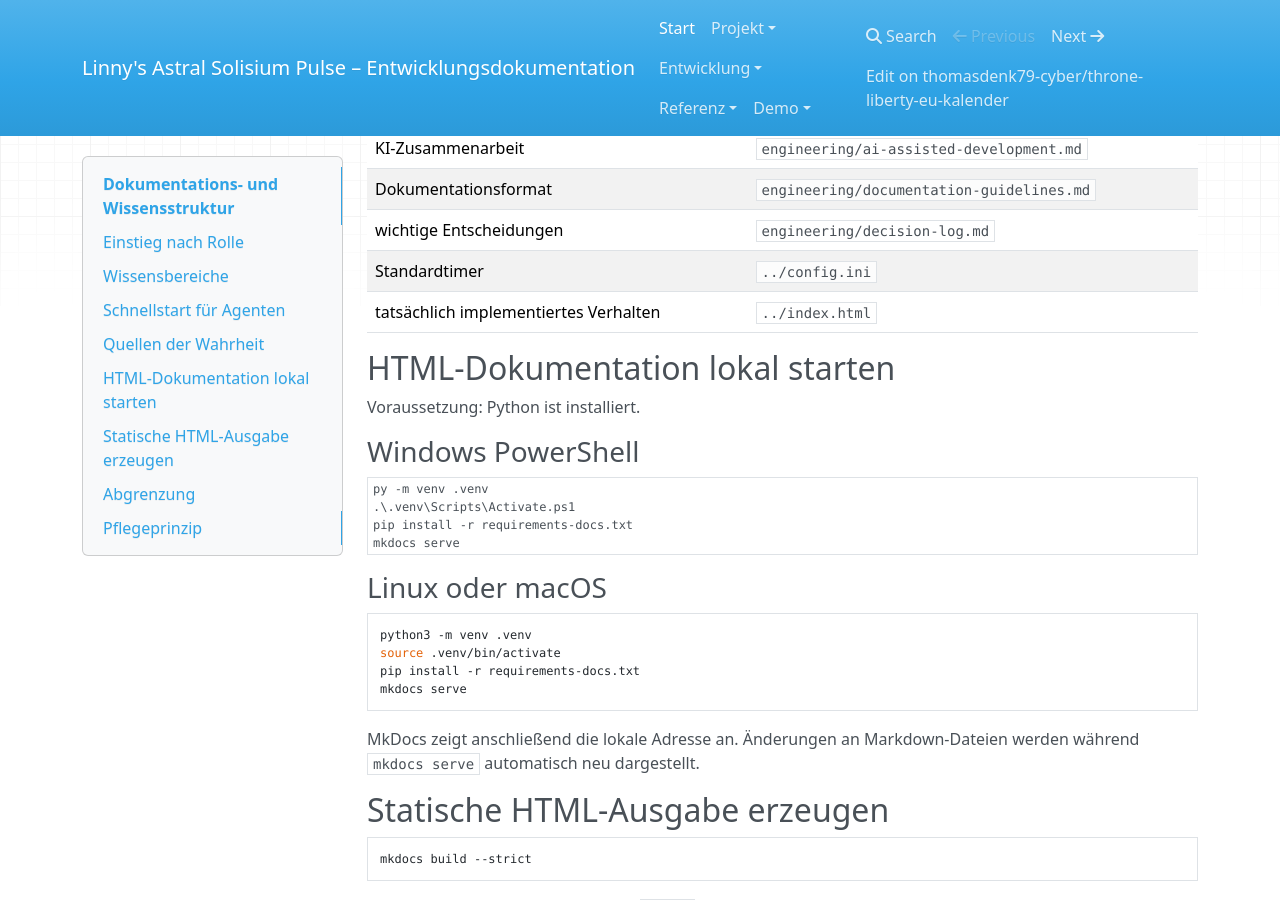
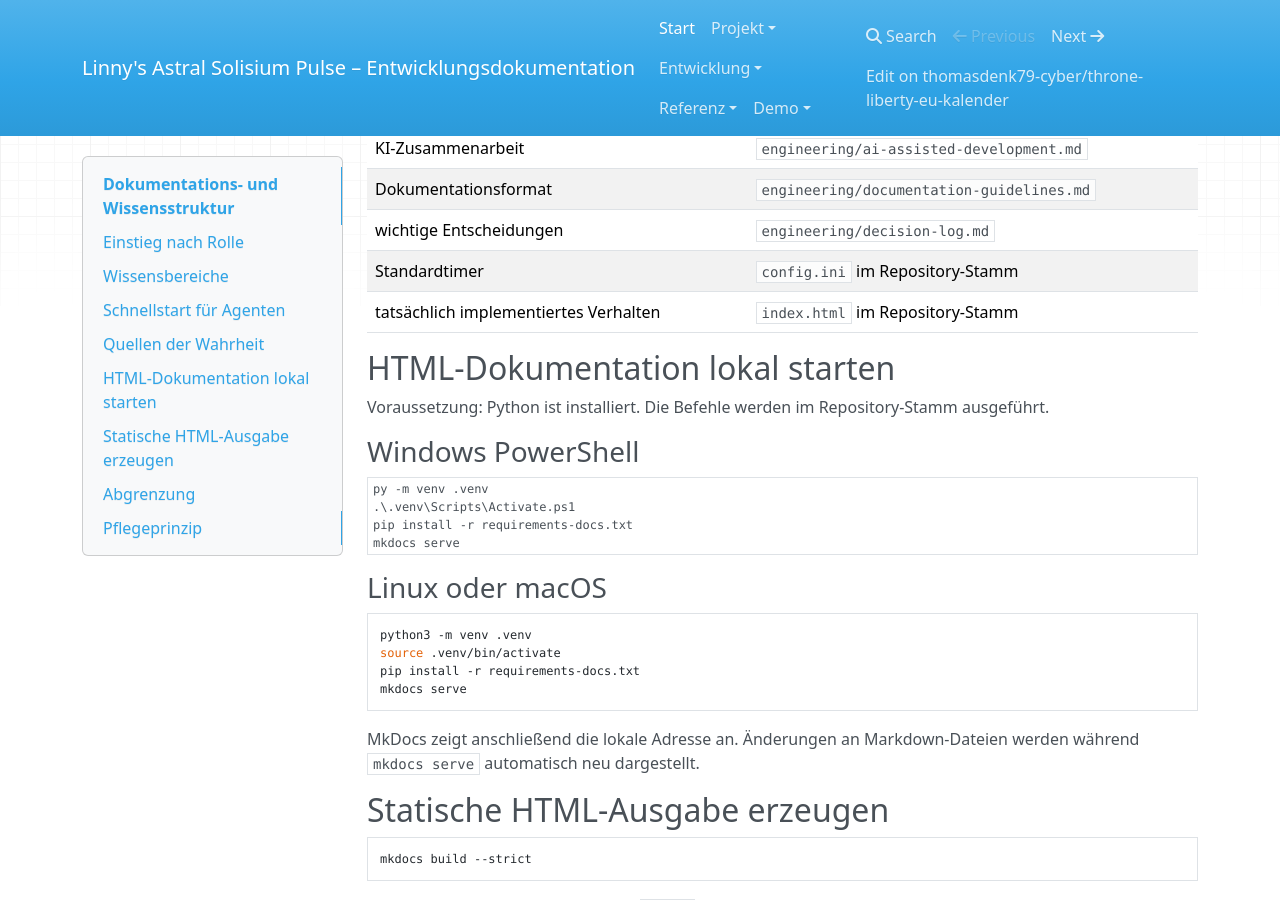
Before and after one commit to thomasdenk79-cyber/throne-liberty-eu-kalender, an MkDocs documentation site: the page built from docs/README.md, in a window 1280 px wide and 900 px high, scrolled down 1378 px. Built offline with MkDocs 1.6.1, drawn with Linux system fonts in a browser that asks for light colours; nearby versions of some CDN libraries; some of the changed text lies outside the part shown.

Commit message:
Use build-safe links for repository root files

```diff
--- a/docs/README.md
+++ b/docs/README.md
@@ -58,12 +58,12 @@ Nicht jede Datei darf dieselbe Information neu erzählen. Maßgeblich sind:
 | KI-Zusammenarbeit | `engineering/ai-assisted-development.md` |
 | Dokumentationsformat | `engineering/documentation-guidelines.md` |
 | wichtige Entscheidungen | `engineering/decision-log.md` |
-| Standardtimer | `../config.ini` |
-| tatsächlich implementiertes Verhalten | `../index.html` |
+| Standardtimer | `config.ini` im Repository-Stamm |
+| tatsächlich implementiertes Verhalten | `index.html` im Repository-Stamm |
 
 ## HTML-Dokumentation lokal starten
 
-Voraussetzung: Python ist installiert.
+Voraussetzung: Python ist installiert. Die Befehle werden im Repository-Stamm ausgeführt.
 
 ### Windows PowerShell
 
```
Also changed, not shown: other parts of docs/README.md (+3 -3 lines).
